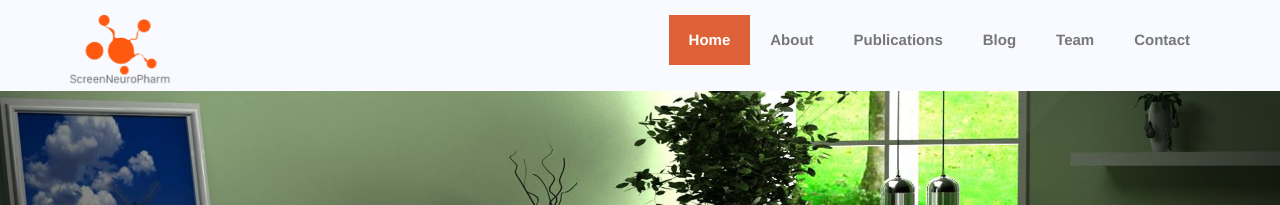
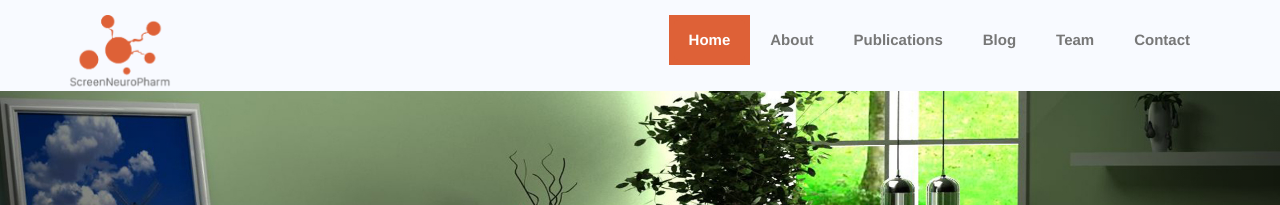
Before and after one commit to ScreenNeuroPharm/screenneuropharm.github.io, a Jekyll site: the page built from index.html, in a window 1280 px wide. Shown: the top 205 px of the page. Built offline with Jekyll 4.4.1, drawn with Linux system fonts in a browser that asks for light colours.

Commit message:
add image svg

```diff
--- a/_includes/header.html
+++ b/_includes/header.html
@@ -10,7 +10,7 @@
       <span class="icon-bar"></span>
     </button>
 
-    <a class="navbar-brand wow fadeInDownBig" href="index.html"><img class="office-logo" src="../assets/img/slider/logo4.png" alt="Neuron"></a>
+    <a class="navbar-brand wow fadeInDownBig" href="index.html"><img class="office-logo" src="../assets/img/slider/logo_def_2.png" alt="Neuron"></a>
   </div>
 
   <div id="navbar-spy" class="collapse navbar-collapse navbar-responsive-collapse">
```
Also changed, not shown: assets/img/slider/Office.png (deleted), assets/img/slider/logo-def.svg (deleted), assets/img/slider/logo.png (deleted), assets/img/slider/logo_1200_389.png (added), assets/img/slider/logo_1200_389.svg (added), assets/img/slider/logo_def.png (deleted), assets/img/slider/logo_resized.png, assets/img/slider/neuron_logo.png (deleted).
